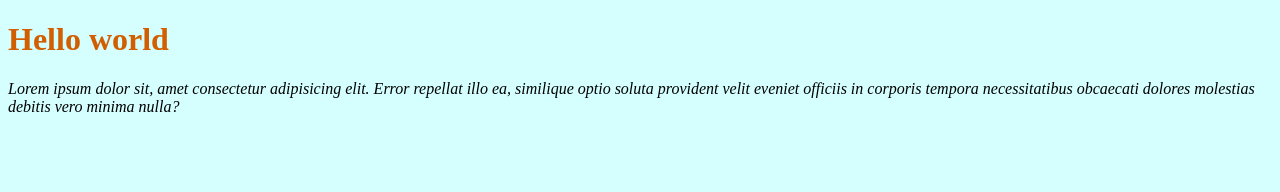
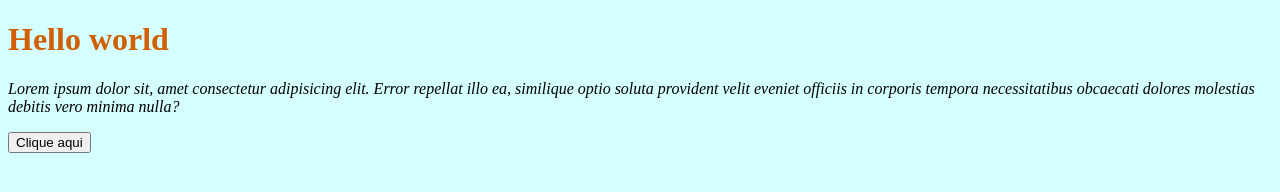
Before and after one commit to NadsonFraga/Curso-Git-e-Github, a plain HTML site: page index.html in a window 1280 px wide. Drawn offline with Linux system fonts and the light colour scheme.

Commit message:
Botão de whatsapp adicionado

```diff
--- /dev/null
+++ b/button.js
@@ -0,0 +1,3 @@
+function mensagem() {
+    alert("Nosso whatsapp: 77999214455")
+}
--- a/index.html
+++ b/index.html
@@ -11,5 +11,9 @@
 <body>
     <h1>Hello world</h1>
     <p>Lorem ipsum dolor sit, amet consectetur adipisicing elit. Error repellat illo ea, similique optio soluta provident velit eveniet officiis in corporis tempora necessitatibus obcaecati dolores molestias debitis vero minima nulla?</p>
+
+    <button onclick="mensagem()">Clique aqui</button>
+
+    <script src="button.js"></script>
 </body>
 </html>
```
